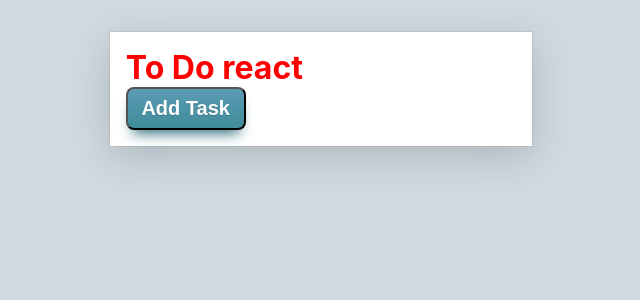
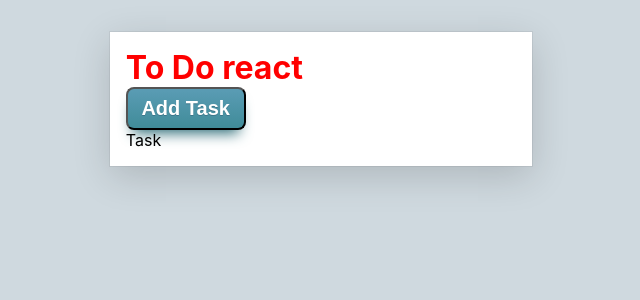
Before and after one commit to david-lafontant/new_todo_react, a React (Create React App) app: page / in a window 1280 px wide. Shown: the top 300 px of the page, without its empty margins (319-959 px from the left). Built offline with nearby package versions, Linux system fonts and the light colour scheme.

Commit message:
Import and display task component

```diff
--- a/src/App.js
+++ b/src/App.js
@@ -1,10 +1,12 @@
 import './App.css';
 import Header from './components/header/header';
+import Task from './components/task/task';
 
 function App() {
   return (
     <div className="App">
       <Header title="To Do react" />
+      <Task />
     </div>
   );
 }
```
